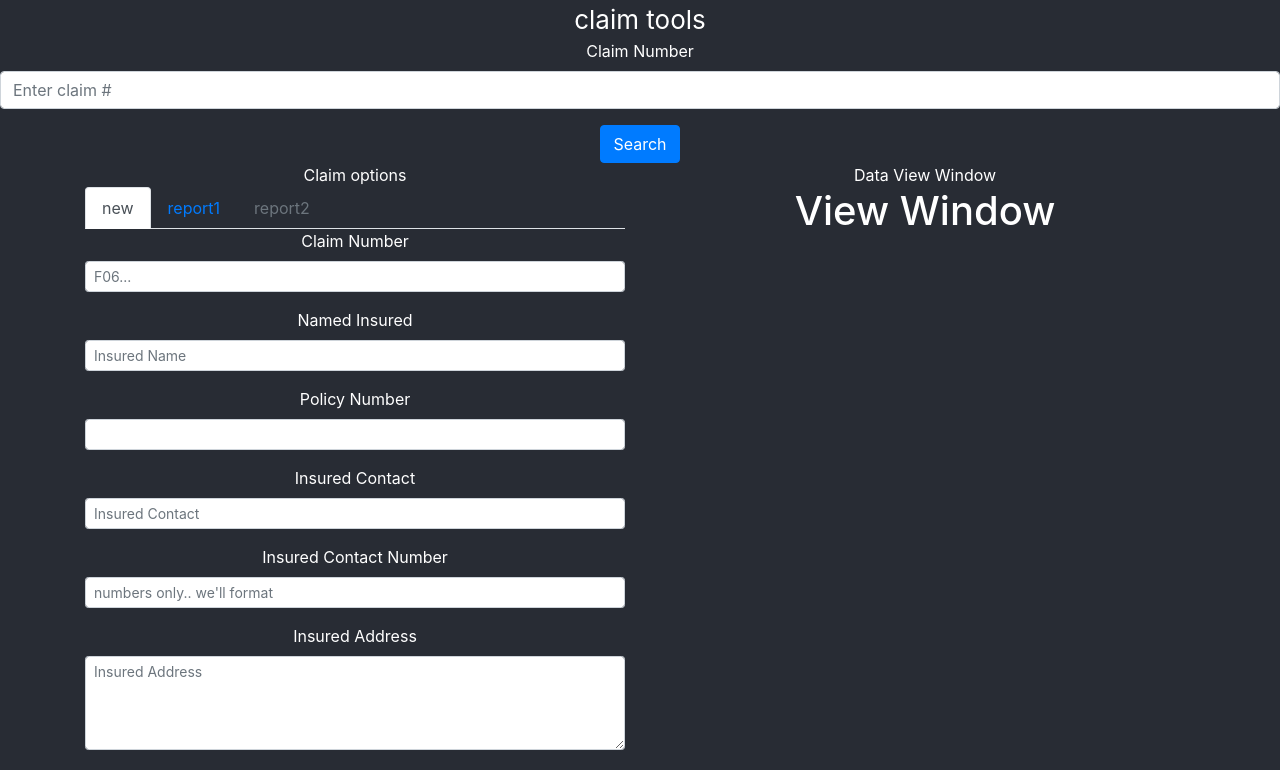
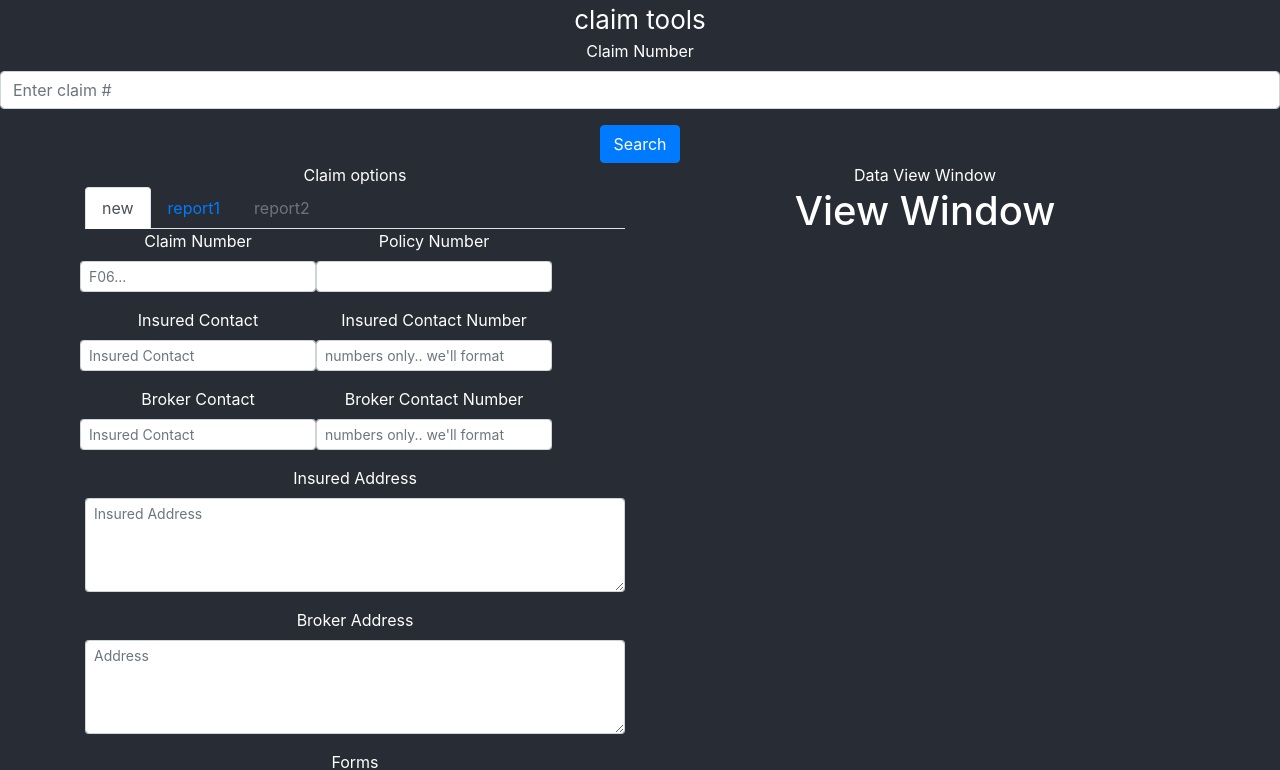
Before and after one commit to glennneiger/claim-tools, a React (Create React App) app in the folder claim-tools/: page / in a window 1280 px wide. Shown: the top 770 px of the page. Built offline with nearby package versions, Linux system fonts and the light colour scheme.

Commit message:
reformatted fields

```diff
--- a/claim-tools/src/comp/MainView.js
+++ b/claim-tools/src/comp/MainView.js
@@ -13,18 +13,17 @@ function NewClaim (props){
     return (
         <section>
             <Form>
+                <Form.Row>
                     <Form.Group controlId="exampleForm.ControlInput1">
                         <Form.Label>Claim Number</Form.Label>
                         <Form.Control size='sm' type="text" placeholder="F06..." />
-                </Form.Group>
-                <Form.Group controlId="exampleForm.ControlSelect1">
-                    <Form.Label>Named Insured</Form.Label>
-                    <Form.Control size='sm' type="text" placeholder="Insured Name" />
                     </Form.Group>
                     <Form.Group controlId="exampleForm.ControlInput1">
                         <Form.Label>Policy Number</Form.Label>
                         <Form.Control size='sm' type="text" placeholder="" />
                     </Form.Group>
+                </Form.Row>
+                <Form.Row>
                     <Form.Group controlId="exampleForm.ControlSelect1">
                         <Form.Label>Insured Contact</Form.Label>
                         <Form.Control size='sm' type="text" placeholder="Insured Contact" />
@@ -33,13 +32,20 @@ function NewClaim (props){
                         <Form.Label>Insured Contact Number</Form.Label>
                         <Form.Control size='sm' type="text" placeholder="numbers only.. we'll format" />
                     </Form.Group>
+                </Form.Row>
+                <Form.Row>
+                <Form.Group controlId="exampleForm.ControlSelect1">
+                    <Form.Label>Broker Contact</Form.Label>
+                    <Form.Control size='sm' type="text" placeholder="Insured Contact" />
+                </Form.Group>
+                <Form.Group controlId="exampleForm.ControlSelect1">
+                    <Form.Label>Broker Contact Number</Form.Label>
+                    <Form.Control size='sm' type="text" placeholder="numbers only.. we'll format" />
+                </Form.Group>
+            </Form.Row>
                 <Form.Group controlId="exampleForm.ControlSelect2">
                     <Form.Label>Insured Address</Form.Label>
                     <Form.Control size='sm' as="textarea" rows='4' placeholder="Insured Address" />
-                </Form.Group>
-                <Form.Group controlId="exampleForm.ControlSelect1">
-                    <Form.Label>Broker</Form.Label>
-                    <Form.Control size='sm' type="text" placeholder="Broker Name" />
                 </Form.Group>
                 <Form.Group controlId="exampleForm.ControlSelect2">
                     <Form.Label>Broker Address</Form.Label>
```
Lines whose indentation alone changed are shown as unchanged.
